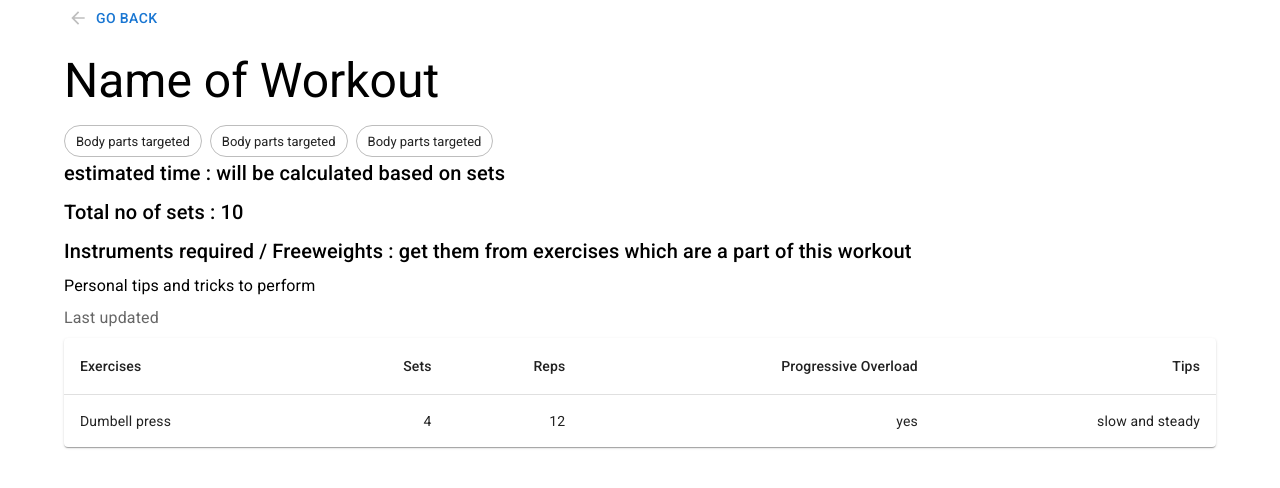
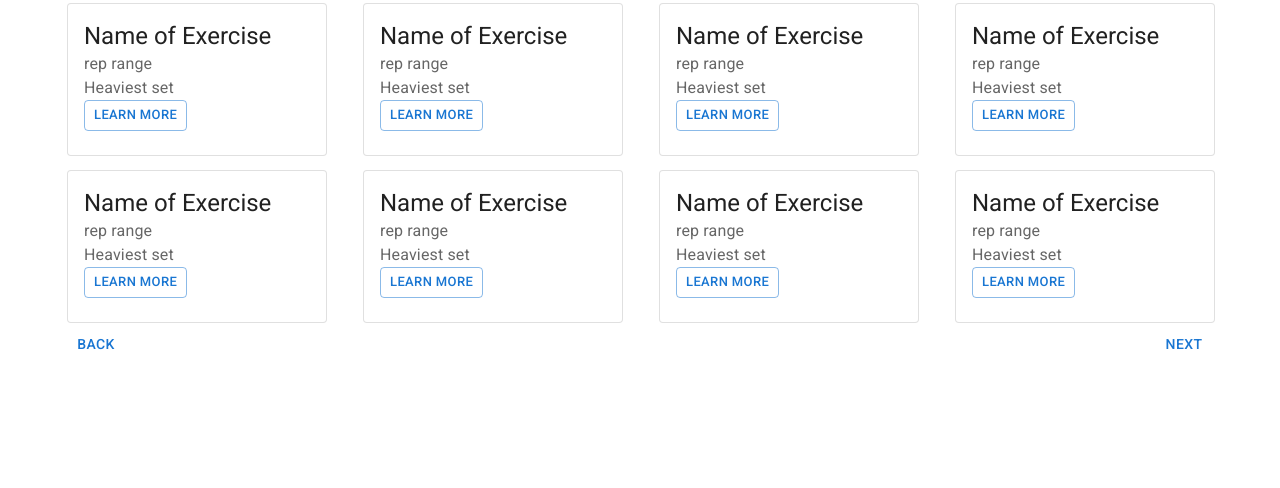
Before and after one commit to akshatgarg12/GetFit, a React (Create React App) app in the folder client/: page /workout/create in a window 1280 px wide. Shown: the top 488 px of the page. Built offline with nearby package versions, Linux system fonts and the light colour scheme.

Commit message:
workout create page layout and functions

```diff
--- a/client/src/App.tsx
+++ b/client/src/App.tsx
@@ -7,6 +7,7 @@ import {
   Route
 } from "react-router-dom";
 import WorkoutInfoPage from "./Pages/WorkoutInfo";
+import CreateWorkoutPage from "./Pages/CreateWorkout";
 
 const App = ():JSX.Element  => {
   return (
@@ -15,6 +16,7 @@ const App = ():JSX.Element  => {
         <Route path = "/exercises" element={<ExercisesPage />} />
         <Route path = "/exercise/:id" element={<ExerciseInfoPage />} />
         <Route path = "/workout/:id" element={<WorkoutInfoPage />} />
+        <Route path = "/workout/create" element={<CreateWorkoutPage />} />
         <Route path = "/" element={<LandingPage />} />
       </Switch>
     </div>
--- /dev/null
+++ b/client/src/Pages/CreateWorkout.tsx
@@ -0,0 +1,76 @@
+// render a list of exercises and show them in cards
+// after selecting and clicking on next add no of sets and reps ranges
+import { Typography, Box, Button } from '@mui/material';
+import Container from '@mui/material/Container'
+import Grid from '@mui/material/Grid'
+import { useEffect, useState } from 'react';
+import ExerciseCard from '../components/ExerciseCard';
+
+interface CreateWorkoutPageProps {
+
+}
+
+const CreateWorkoutPage: React.FC<CreateWorkoutPageProps> = () => {
+    const [selectedExercises, setSelectedExercises] = useState<Array<string | number>>([])
+    const [formNumber, setFormNumber] = useState(0)
+    // store this in session and delete after created
+    useEffect(() => {
+        console.log(selectedExercises)
+        console.log(formNumber)
+    }, [selectedExercises, formNumber])
+
+
+    const toggleSelection = (id:string|number) => {
+        const isAlreadySelected = selectedExercises.filter((e) => e === id).length > 0
+        if(isAlreadySelected){
+            setSelectedExercises((prev) => (
+                prev.filter((e) => e !== id)
+            ))
+        }
+        else{
+            setSelectedExercises([...selectedExercises, id])
+        }
+    }
+    const openNextForm = () => {
+        if(formNumber > 1) return;
+        setFormNumber(formNumber + 1);
+    }
+    const openPreviousForm = () => {
+        if(formNumber < 1) return;
+        setFormNumber(formNumber - 1);
+    }
+
+    // form number can be 0, 1, 2
+    return (
+        <Container>
+            {/* phase 1 selecting exercises */}
+               <Grid container rowSpacing={1} columnSpacing={{ xs: 2, sm: 3, md: 4 }}>
+                    {
+                        [1,2,3,4,5,6,7,8].map((exercise) => {
+                            const selected = selectedExercises.filter((e) => e === exercise).length > 0;
+                            let idx = -1;
+                            if(selected){
+                                // find the index
+                                idx = selectedExercises.indexOf(exercise)+1
+                            }
+                            return (
+                            <Grid key={exercise} item xs={6} sm={4} md={3}>
+                               <div style={{padding:"3px", border: selected ? "1px solid red" : "none"}} onClick={() => toggleSelection(exercise)}> {selected && <Typography color="text.secondary">{idx}</Typography>}<ExerciseCard id={exercise} /> </div>
+                            </Grid>
+                            )
+                        }
+                        )
+                    }
+              </Grid>
+            {/* phase 2 selecting sets and reps for each  */}
+
+            {/* phase 3 final result in table */}
+            <Box sx={{display:"flex", justifyContent:"space-between"}}>
+                <Button onClick={openPreviousForm}>Back</Button>
+                <Button onClick={openNextForm}>Next</Button>
+            </Box>
+        </Container>
+    );
+}
+
+export default CreateWorkoutPage;
--- a/client/src/Pages/ExerciseInfo.tsx
+++ b/client/src/Pages/ExerciseInfo.tsx
@@ -11,7 +11,7 @@ const ExerciseInfoPage: React.FC<ExerciseInfoPageProps> = () => {
     // show a btn to edit or delete the exercise
     const navigate = useNavigate()
     const onClickGoBackHandler = () => {
-        navigate('/exercises')
+        navigate(-1);
     }
     return (
         <Container maxWidth="sm" sx={{paddingTop:"2rem"}}>
--- a/client/src/Pages/WorkoutInfo.tsx
+++ b/client/src/Pages/WorkoutInfo.tsx
@@ -36,7 +36,7 @@ const WorkoutInfoPage: React.FC<WorkoutInfoPageProps> = () => {
     // this page will contain everything about workout and an edit btn
     const navigate = useNavigate()
     const onClickGoBackHandler = () => {
-        navigate('/')
+        navigate(-2)
     }
     const openExerciseInfo = () => {
         // whatever id is passed through the row clicked
```
